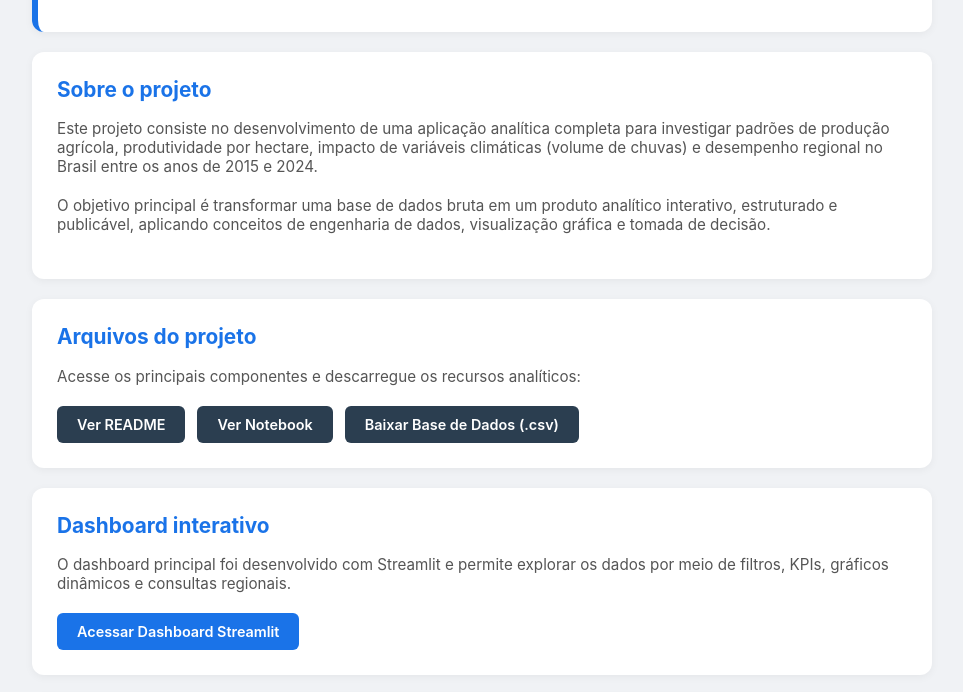
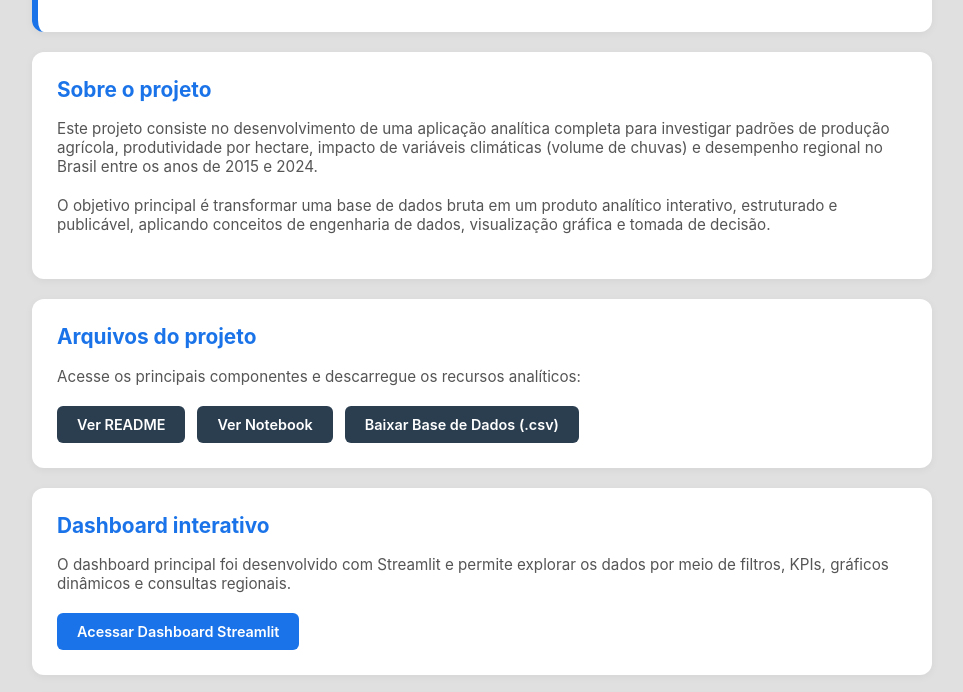
Before and after one commit to LuanFernand0/projeto-producao-agricola, a plain HTML site: page index.html in a window 1280 px wide. Shown: the part 160-852 px from the top of the page, without its empty margins (158-1121 px from the left). Drawn offline with Linux system fonts and the light colour scheme.

Commit message:
Update index.html

```diff
--- a/index.html
+++ b/index.html
@@ -7,7 +7,7 @@
     <style>
         :root {
             --primary-color: #1a73e8;
-            --bg-color: #f0f2f5;
+            --bg-color: #e0e0e0; /* Cor alterada para cinza claro */
             --card-bg: #ffffff;
             --text-color: #333;
         }
```
